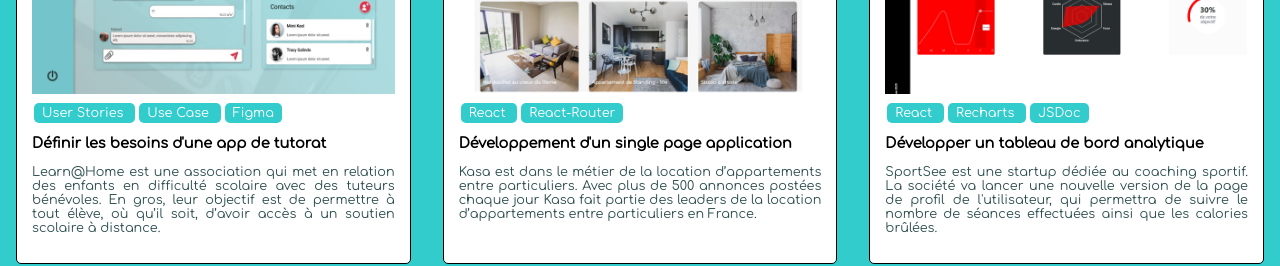
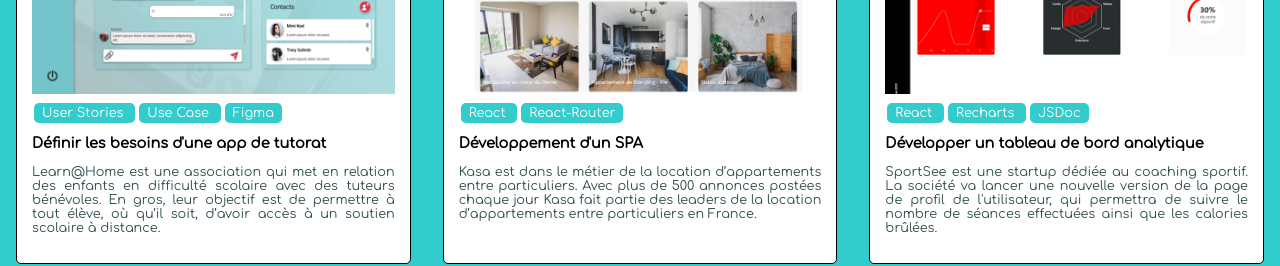
Before and after one commit to Stevens-Mark/Portfolio, a React (Create React App) app: page / in a window 1280 px wide. Shown: the part 1880-2146 px from the top of the page. Built offline with nearby package versions, Linux system fonts and the light colour scheme; a web font is replaced by a local one.

Commit message:
text justification & ellipses

```diff
--- a/src/assets/data/siteData.json
+++ b/src/assets/data/siteData.json
@@ -264,7 +264,7 @@
 		"date": "2021-10-18",
 		"title": "Kasa",
 		"cover": "images/projects/kasa/project_kasa.jpg",
-		"summary": "Développement d'un single page application",
+		"summary": "Développement d'un SPA",
 		"pictures": [
 			"../images/projects/kasa/kasa_logo.svg",
 			"../images/projects/kasa/project_kasa.jpg",
--- a/src/components/Card.jsx
+++ b/src/components/Card.jsx
@@ -30,7 +30,6 @@ const ProjectCard = styled.article`
 
   h2 {
     font-size: 1.2rem;
-    // font-weight: 500;
   }
 `;
 
@@ -63,15 +62,23 @@ const TagForm = styled.span`
 `;
 
 const SummaryText = styled.h3`
-  // font-weight: 500;
   font-size: clamp(0.9rem, 1vw, 1rem);
+  display: -webkit-box;
+  -webkit-line-clamp: 2;
+  -webkit-box-orient: vertical;
+  text-overflow: ellipsis;
+  overflow: hidden;
+
+  @media screen and (min-width: 668px) {
+    -webkit-line-clamp: 1;
+  }
 `;
 
 const DescriptionText = styled.p`
   color: darkslategrey;
   font-size: clamp(0.8rem, 1vw, 0.9rem);
   text-align: justify;
-  // text-justify: inter-word;
+  text-justify: inter-word;
 `;
 
 
```
